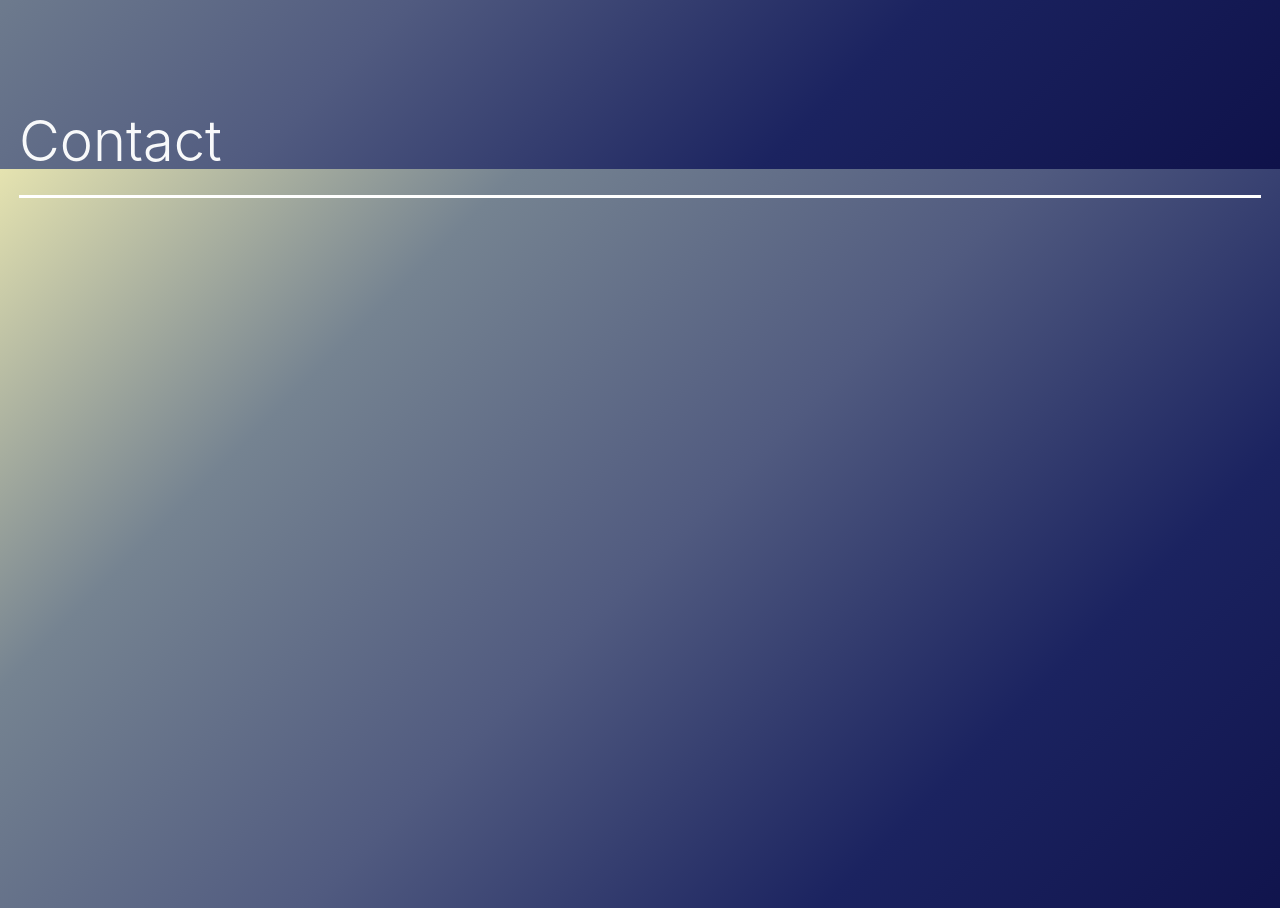
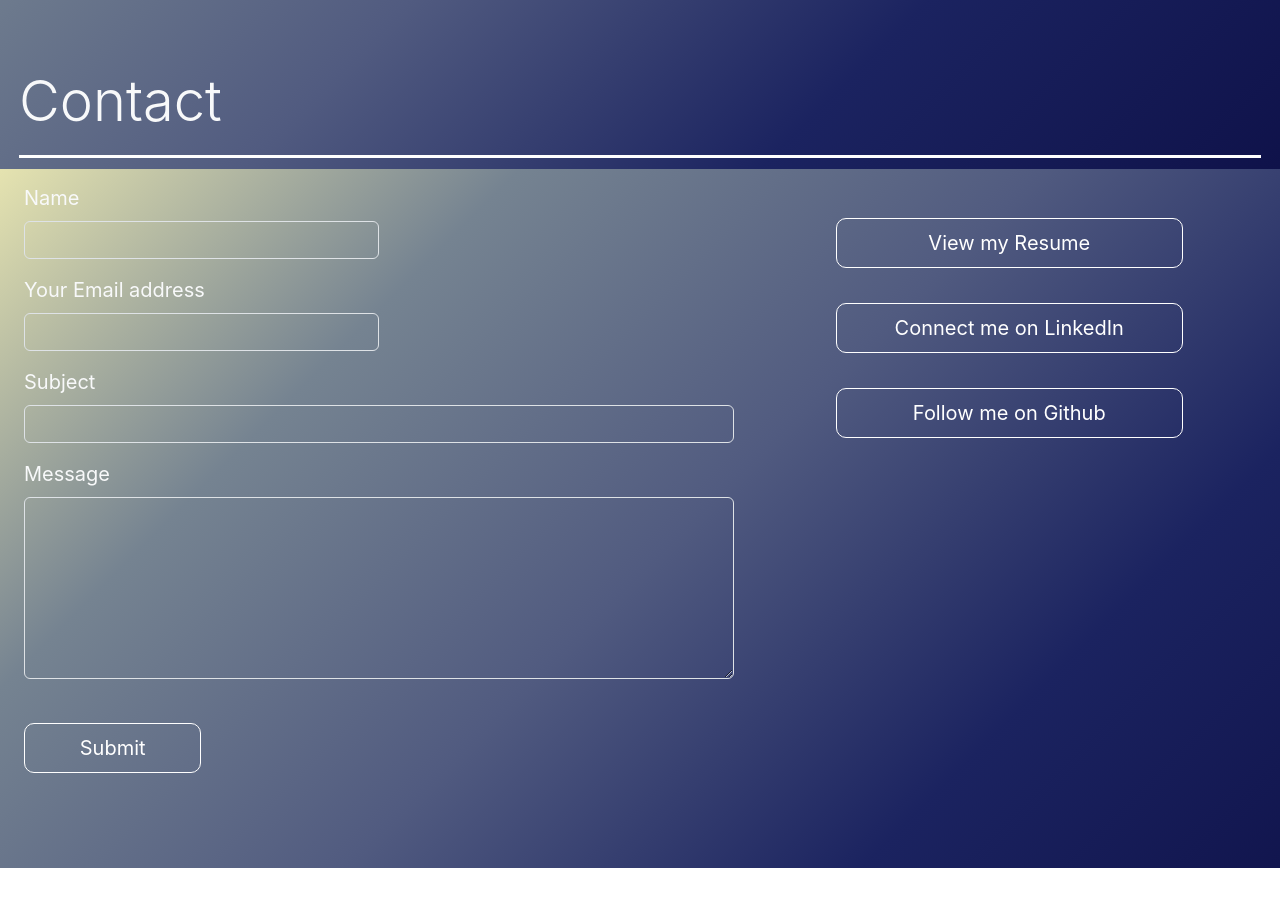
Before and after one commit to negiutsav9/personal-website, a React (Create React App) app: page / in a window 1280 px wide. Shown: the part 7031-7939 px from the top of the page. After the commit the page ends 7899 px from the top, so only its background shows below. Built offline with nearby package versions, Linux system fonts and the light colour scheme.

Commit message:
Made Changes

```diff
--- a/src/components/About/About.css
+++ b/src/components/About/About.css
@@ -1,6 +1,6 @@
 #about-main{
     display: inline-block;
-    margin-top:100px;
+    margin-top:86px;
     background: transparent;
     z-index: 1;
     scroll-behavior: smooth;
--- a/src/components/Contact/Contact.css
+++ b/src/components/Contact/Contact.css
@@ -1,6 +1,6 @@
 #main{
     display: inline-block;
-    margin-top:100px;
+    margin-top:87px;
     background: transparent;
     z-index: 1;
     scroll-behavior: smooth;
@@ -12,3 +12,104 @@
     min-width: 100vw;
     min-height: 100vh;
 }
+
+#inputName{
+    background: transparent;
+}
+
+#inputEmail{
+    background: transparent;
+}
+
+#inputSubject{
+    background: transparent;
+
+}
+
+#inputMessage{
+    background: transparent;
+}
+
+form{
+    margin-left: 5px;
+}
+
+#submitButton {
+    border-radius: 10px;
+    border-color: white;
+    background: transparent;
+    border-style: solid;
+    border-width: 1px;
+    width: 50%;
+    margin: 28px auto;
+    display: flex;
+    justify-content: center;
+    align-items: center;
+    transition: 0.5s;
+}
+
+#submitButton:hover,
+#resumeButton:hover,
+#linkedinButton:hover,
+#githubButton:hover{
+    background-color: whitesmoke;
+    color: #515b80;
+}
+
+#resumeButton {
+    border-radius: 10px;
+    border-color: white;
+    background: transparent;
+    border-style: solid;
+    border-width: 1px;
+    width: 100%;
+    height: 50px;
+    transition: 0.5s;
+}
+
+#linkedinButton {
+    border-radius: 10px;
+    border-color: white;
+    background: transparent;
+    border-style: solid;
+    border-width: 1px;
+    width: 100%;
+    height: 50px;
+    transition: 0.5s;
+}
+
+#githubButton {
+    border-radius: 10px;
+    border-color: white;
+    background: transparent;
+    border-style: solid;
+    border-width: 1px;
+    width: 100%;
+    height: 50px;
+    transition: 0.5s;
+}
+
+@media screen and (min-width: 992px) {
+   #inputName{
+        width: 50%;
+   }
+   #inputEmail{
+        width: 50%;
+   }
+   #submitButton{
+        width: 25%;
+        height: 50px;
+        display: inline-block;
+        justify-content: left;
+        align-items: left;
+   }
+   #resumeButton{
+        width: 80%;
+   }
+   #linkedinButton{
+        width: 80%;
+   }
+   #githubButton{
+        width: 80%;
+    }
+}
--- a/src/components/Contact/Contact.jsx
+++ b/src/components/Contact/Contact.jsx
@@ -1,12 +1,46 @@
 import React from 'react';
-
 import './Contact.css'
 
-export default function Contact(props){
+export default function Contact(){
     return (
         <div id='main'>
             <h3 class='display-4 text-light'>Contact</h3>
-            <div class="line" style={{marginBottom:50}}/>
+            <div class="line" style={{marginBottom:25}}/>
+            <div class="row row-cols-1 row-cols-lg-2">
+                <div class="col col-lg-7">
+                    <form>
+                        <div class="mb-3">
+                            <label for="exampleInputEmail1" class="form-label text-light">Name</label>
+                            <input type="text" class="form-control text-light" id="inputName"/>
+                        </div>
+                        <div class="mb-3">
+                            <label for="exampleInputEmail1" class="form-label text-light">Your Email address</label>
+                            <input type="email" class="form-control text-light" id="inputEmail" aria-describedby="emailHelp"/>
+                        </div>
+                        <div class="mb-3">
+                            <label for="exampleInputPassword1" class="form-label text-light">Subject</label>
+                            <input type="text" class="form-control text-light" id="inputSubject"/>
+                        </div>
+                        <div class="mb-3">
+                            <label for="exampleInputPassword1" class="form-label text-light">Message</label>
+                            <textarea class="form-control text-light" rows = "7" id="inputMessage"/>
+                        </div>
+                        <button type="submit" id="submitButton">Submit</button>
+                    </form>
+                </div>
+                <div class="col col-lg-5">
+                    <div style={{display:'flex', justifyContent:'center', alignItems:'center', margin:35}}>
+                        <button id="resumeButton">View my Resume</button>
+                    </div>
+                    <div style={{display:'flex', justifyContent:'center', alignItems:'center', margin:35}}>
+                        <button id="linkedinButton">Connect me on LinkedIn</button>
+                    </div>
+                    <div style={{display:'flex', justifyContent:'center', alignItems:'center', margin:35}}>
+                        <button id="githubButton">Follow me on Github</button>
+                    </div>
+                </div>
+            </div>
+
         </div>
     )
 }
--- a/src/components/Home/Home.css
+++ b/src/components/Home/Home.css
@@ -34,7 +34,7 @@
     #home{
         min-height: 100vh;
         min-width: 100vw;
-        padding-top: 100px;
+        padding-top: 150px;
     }
 
     #pic{
--- a/src/components/Projects/Projects.css
+++ b/src/components/Projects/Projects.css
@@ -1,6 +1,6 @@
 #main{
     display: inline-block;
-    margin-top:100px;
+    margin-top:86px;
     background: transparent;
     z-index: 1;
     scroll-behavior: smooth;
```
